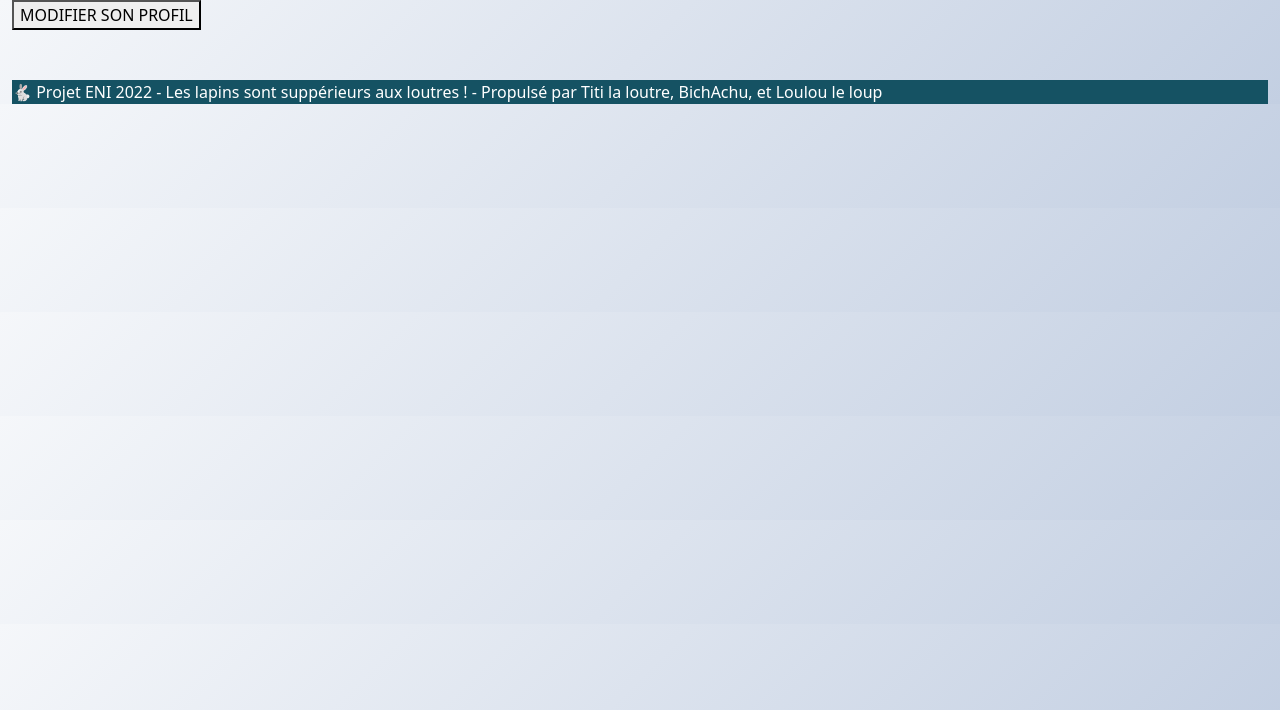
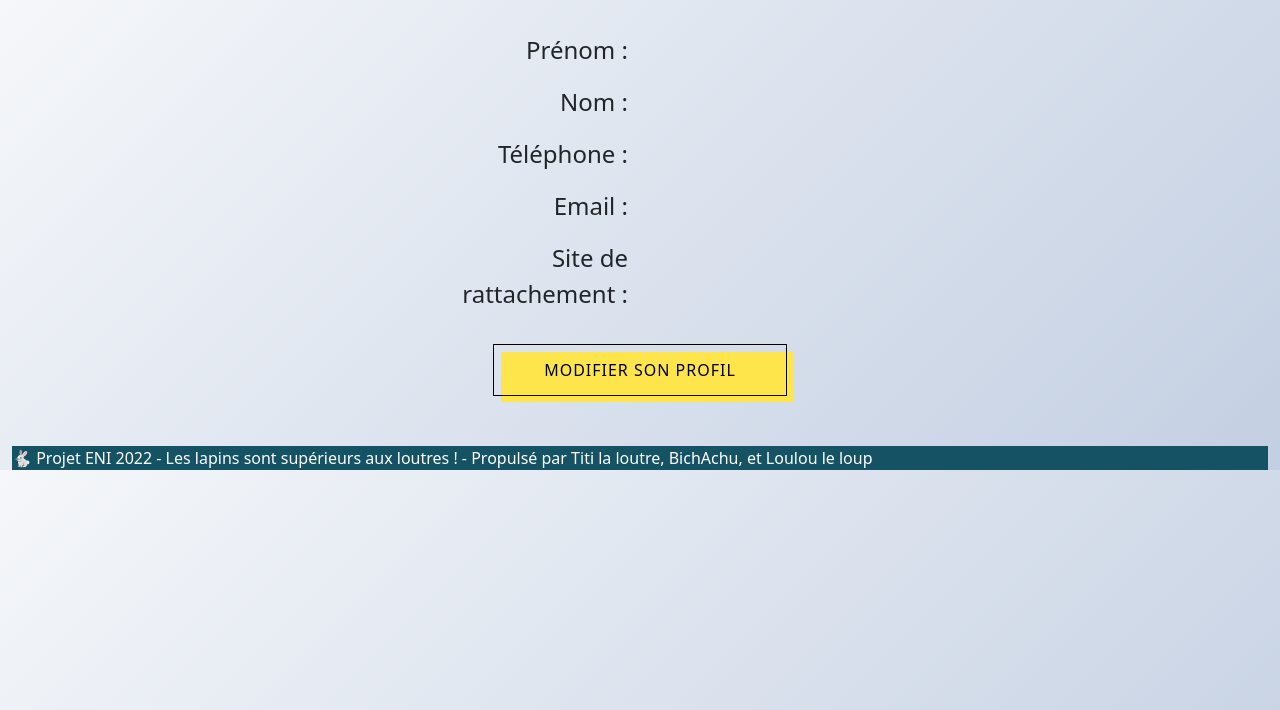
Before and after one commit to AlexandreLefay/sortir-gto-eni, a Symfony app: template templates/profil/profilView.html.twig in a window 1280 px wide. Shown: the top 710 px of the page. Run offline with Twig, Linux system fonts and the light colour scheme; the template is opened without the code that fills it, so the values that code supplies are empty; some libraries are stand-ins or nearby versions.

Commit message:
Afficher et modifier profil, ok sauf photo

```diff
--- a/public/css/styles.css
+++ b/public/css/styles.css
@@ -1,6 +1,20 @@
 body{
     background: linear-gradient(135deg, #f5f7fa 0%, #c3cfe2 100%);
 }
+
+footer{
+    position: sticky;
+    top: 80%;
+    margin-top:50px;
+    background: #155263;
+    color:white;
+}
+
+h1{
+    text-shadow: -1px 6px 5px rgba(21, 82, 99, 0.8);
+    color: #155263;
+}
+
 .bg-light {
     background-color: transparent !important;
 }
@@ -12,16 +26,6 @@ body{
 }
 .nav-link:focus, .nav-link:hover {
     color: #ff9a3c;
-}
-footer{
-    margin-top:50px;
-    background: #155263;
-    color:white;
-}
-
-h1{
-    text-shadow: -1px 6px 5px rgba(21, 82, 99, 0.8);
-    color: #155263;
 }
 /**********CSS texte sur le formulaire de connexion***************/
 .animate-charcter
@@ -184,3 +188,33 @@ a {
 .table{
     border-color: #ffc107;
 }
+
+/*page profil view */
+
+.profil_view_element_title
+{
+    text-align: right;
+}
+
+.profil_view_element_view, .profil_view_element_title
+{
+    width: 50%;
+    padding : 1%;
+}
+
+#view_table
+{
+    width: 50%;
+    margin : auto;
+    height: 100%;
+}
+
+.update_profil_button
+{
+    text-align: center;
+}
+
+.a_centrer
+{
+    text-align:center;
+}
--- a/recreateBdd.sql
+++ b/recreateBdd.sql
@@ -178,7 +178,7 @@ VALUES
 INSERT INTO ville (nom, code_postal)
 VALUES
     ('Nantes','44000'),
-    ('Savenay','442620')
+    ('Savenay','44260')
 ;
 
 INSERT INTO lieu (ville_id, nom, rue)
--- a/templates/base.html.twig
+++ b/templates/base.html.twig
@@ -18,8 +18,10 @@
             {{ encore_entry_script_tags('app') }}
         {% endblock %}
     </head>
-    {% block body %}
+
+
     <body class="container-fluid">
+
         {% if app.user %}
             <nav class="navbar navbar-expand-lg navbar-light bg-light " >
                 <div class="container-fluid">
@@ -31,9 +33,9 @@
                         <div class="navbar-nav">
                             <a class="nav-link" href="{{ path('app_villes') }}">Villes</a>
                             <a class="nav-link" href="{{ path('app_sites') }}">Sites</a>
-{#                            <a class="nav-link" href="{{ path('app_sortie_edit') }}">Sortie</a>#}
+                        {#  <a class="nav-link" href="{{ path('app_sortie_edit') }}">Sortie</a>#}
                             <a class="nav-link" href="{{ path('app_sortie_index') }}">Accueil</a>
-                            <a class="nav-link" href="{{ path('app_profil_view') }}"><img class="icon" src="{{ asset('img/profile_contact_account_man_icon_229517.svg') }}" alt="profil">Mon profil</a>
+                            <a class="nav-link" href="{{ path('app_profil_view',{'id':app.user.id}) }}"><img class="icon" src="{{ asset('img/profile_contact_account_man_icon_229517.svg') }}" alt="profil">Mon profil</a>
 
                             <a class="nav-link" href="{{ path('app_logout') }}"><img class="icon" src="{{ asset('img/4115235-exit-logout-sign-out_114030.svg') }}" alt="deconnexion">Deconnexion</a>
                         </div>
@@ -53,9 +55,11 @@
                 {% endif %}
             </main>
         {% endblock %}
-        <footer>&#128007 Projet ENI 2022 - Les lapins sont suppérieurs aux loutres ! - Propulsé par Titi la loutre, BichAchu, et Loulou le loup</footer>
+
+        <footer>&#128007 Projet ENI 2022 - Les lapins sont supérieurs aux loutres ! - Propulsé par Titi la loutre, BichAchu, et Loulou le loup</footer>
     </body>
-    {% endblock %}
+
+
 
 
 </html>
--- a/templates/profil/profilUpdate.html.twig
+++ b/templates/profil/profilUpdate.html.twig
@@ -4,7 +4,8 @@
 
 {% block main %}
     {{ form_start(formUser) }}
-    <input type="submit" value="Mettre un jour le profil">
+
+    <button class="button-52"> Mettre un jour le profil</button>
     {{ form_end(formUser) }}
 
 {% endblock %}
--- a/templates/profil/profilView.html.twig
+++ b/templates/profil/profilView.html.twig
@@ -5,7 +5,48 @@
 {% endblock %}
 
 {% block main %}
-    <form action="{{ path('app_profil_update') }}" method="post">
-    <button > MODIFIER SON PROFIL</button>
-    </form>
+    <div class="row">
+        <div class="col-md-4">
+
+        </div>
+        <div class="col-md-4 fs-4">
+            <div class="row mt-3">
+                <div class="text-center fs-2 fw-bold">{{ user.pseudo }}</div>
+            </div>
+            <div class="row mt-3">
+                <div class="col-6 text-end">Prénom : </div>
+                <div class="col-6">{{ user.prenom }}</div>
+            </div>
+            <div class="row mt-3">
+                <div class="col-6 text-end">Nom : </div>
+                <div class="col-6">{{ user.nom }}</div>
+            </div>
+            <div class="row mt-3">
+                <div class="col-6 text-end">Téléphone : </div>
+                <div class="col-6">{{ user.telephone}}</div>
+            </div>
+            <div class="row mt-3">
+                <div class="col-6 text-end">Email : </div>
+                <div class="col-6">{{ user.email }}</div>
+            </div>
+            <div class="row mt-3">
+                <div class="col-6 text-end">Site de rattachement : </div>
+                <div class="col-6">{{ user.site.nom}}</div>
+            </div>
+            <div class="row mt-3">
+                {%  if app.user == user%}
+                   <div class="text-center mt-3" >
+                        <form  action="{{ path('app_profil_update') }}" method="post">
+                            <button class="button-52" > MODIFIER SON PROFIL</button>
+                       </form>
+                   </div>
+                {% endif %}
+            </div>
+        </div>
+
+
+    </div>
+
+
+
 {% endblock %}
--- a/templates/security/login.html.twig
+++ b/templates/security/login.html.twig
@@ -2,7 +2,7 @@
 
 {% block title %}Connexion!{% endblock %}
 
-{% block body %}
+{% block main %}
     <div class="container-fluid">
         <img src="{{ asset('img/image-loutre.png') }}" alt="loutre image">
         <form method="post">
--- a/templates/sortie/_form.html.twig
+++ b/templates/sortie/_form.html.twig
@@ -1,5 +1,5 @@
 {{ form_start(formSortie) }}
     {{ form_widget(formSortie) }}
-<button class="btn" name="save">{{ button_label|default('Enregistrer') }}</button>
-<button class="btn" name="publish">{{ button_label|default('Publier la sortie') }}</button>
+    <button class="btn" name="save">{{ button_label|default('Enregistrer') }}</button>
+    <button class="btn" name="publish">{{ button_label|default('Publier la sortie') }}</button>
 {{ form_end(formSortie) }}
```
Also changed, not shown: src/Controller/ProfilController.php (+5 -9 lines), templates/sortie/index.html.twig (+8 -6 lines).
